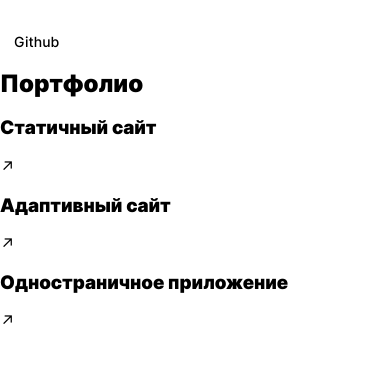
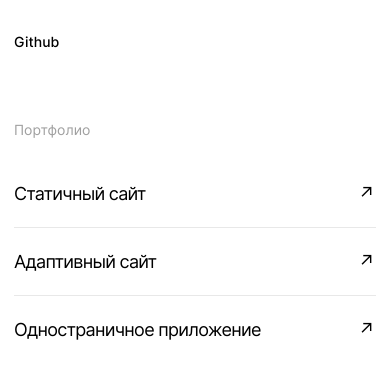
Before and after one commit to Lizaakishina/movies-explorer-frontend, a React (Create React App) app: page / in a window 390 px wide. Shown: the part 2686-3064 px from the top of the page. Before the commit the page ends 3017 px from the top, so only its background shows below. Built offline with nearby package versions, Linux system fonts and the light colour scheme.

Commit message:
feat: стили компонента portfolio

```diff
--- a/src/components/Main/Portfolio/Portfolio.css
+++ b/src/components/Main/Portfolio/Portfolio.css
@@ -0,0 +1,105 @@
+.portfolio {
+  padding: 100px 70px 125px;
+}
+
+.portfolio__title {
+  font-weight: 400;
+  font-size: 18px;
+  line-height: 20px;
+  color: #a0a0a0;
+  margin: 0;
+}
+
+.portfolio__flexbox {
+  margin-top: 50px;
+  display: flex;
+  flex-direction: column;
+}
+
+.portfolio__webSite {
+  align-items: flex-start;
+  text-decoration: none;
+  color: #000;
+  height: 60px;
+  display: flex;
+  justify-content: space-between;
+}
+
+.portfolio__webSite-title {
+  font-weight: 400;
+  font-size: 30px;
+  line-height: 50px;
+  letter-spacing: -0.04em;
+  margin: 0;
+}
+
+.portfolio__webSite-arrow {
+  font-weight: 400;
+  font-size: 30px;
+  line-height: 60px;
+  letter-spacing: -0.04em;
+  width: 29px;
+}
+
+.portfolio__line {
+  width: 100%;
+  margin: 9px 0 20px 0;
+  border-bottom: 1px solid #e8e8e8;
+}
+
+@media screen and (max-width: 780px) {
+  .portfolio {
+    padding: 90px 50px;
+  }
+
+  .portfolio__webSite-title {
+    font-size: 28px;
+  }
+}
+
+@media screen and (max-width: 580px) {
+  .portfolio__webSite {
+    height: 28px;
+  }
+
+  .portfolio__webSite-title {
+    font-size: 22px;
+    line-height: 28px;
+  }
+
+  .portfolio__webSite-arrow {
+    font-size: 25px;
+    line-height: 28px;
+    width: 25px;
+  }
+}
+
+@media screen and (max-width: 480px) {
+  .portfolio {
+    padding: 70px 14px;
+  }
+
+  .portfolio__title {
+    font-size: 14px;
+    line-height: 20px;
+  }
+
+  .portfolio__flexbox {
+    margin-top: 40px;
+  }
+
+  .portfolio__webSite-title {
+    font-size: 18px;
+    line-height: 28px;
+  }
+
+  .portfolio__webSite-arrow {
+    font-size: 18px;
+    line-height: 28px;
+    width: 18px;
+  }
+
+  .portfolio__line {
+    margin-top: 19px;
+  }
+}
```
